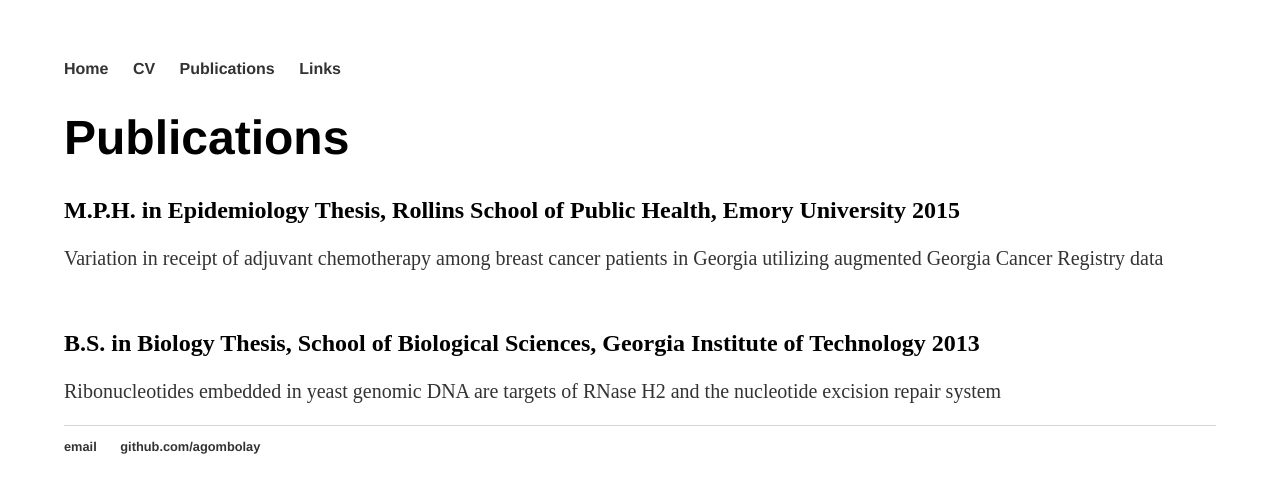
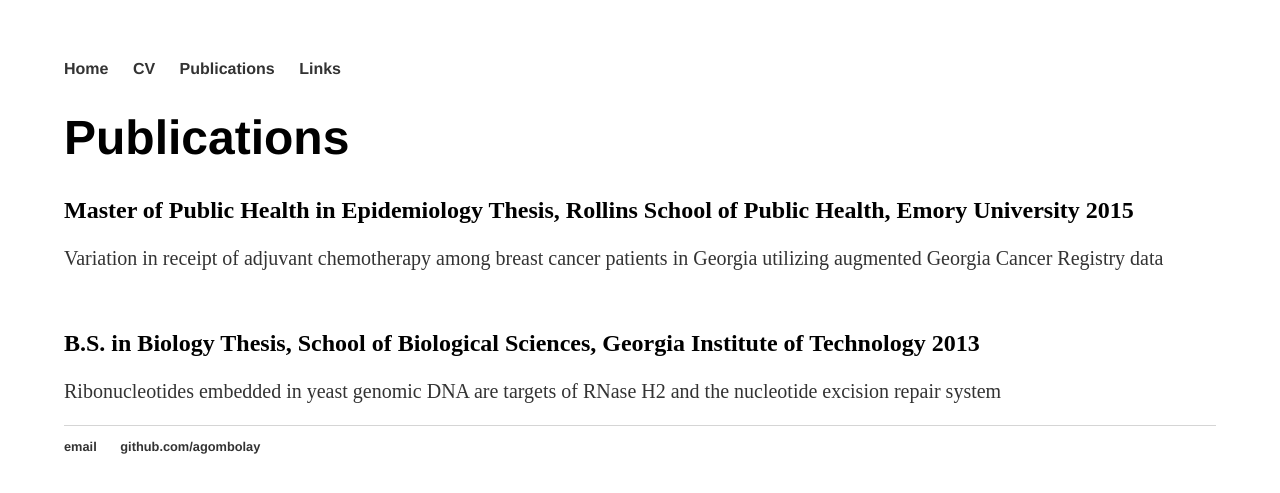
Before and after one commit to agombolay/agombolay.github.io, a Jekyll site: the page built from Publications/index.html, in a window 1280 px wide. Shown: the top 493 px of the page. Built offline with Jekyll 4.4.1, drawn with Linux system fonts in a browser that asks for light colours.

Commit message:
Update index.html

```diff
--- a/Publications/index.html
+++ b/Publications/index.html
@@ -4,7 +4,7 @@
 ---
 <div class="blurb">
 	<h1>Publications</h1>
-	<h2>M.P.H. in Epidemiology Thesis, Rollins School of Public Health, Emory University 2015</h2>
+	<h2>Master of Public Health in Epidemiology Thesis, Rollins School of Public Health, Emory University 2015</h2>
 	<p style="font-size:20px"><a href="https://etd.library.emory.edu/view/record/pid/emory:pk1xp">Variation in receipt of adjuvant chemotherapy among breast cancer patients in Georgia utilizing augmented Georgia Cancer Registry data</a></p>
 
 	<br>
```
